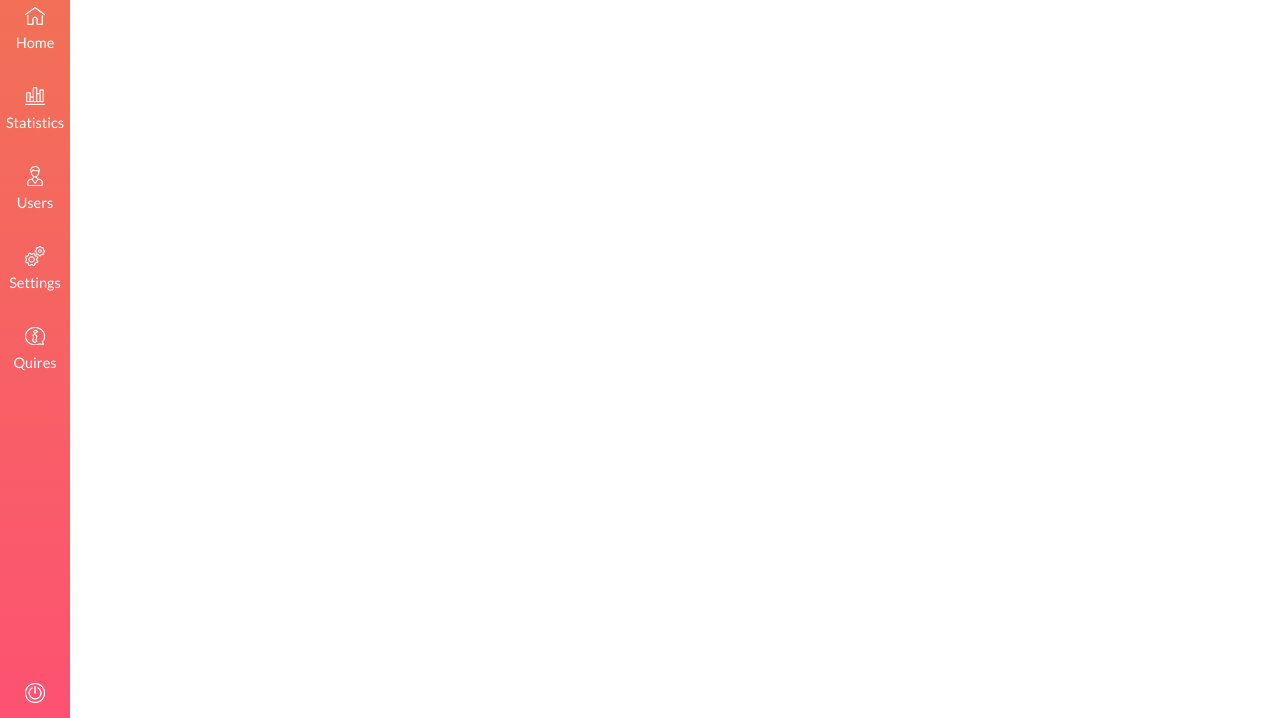
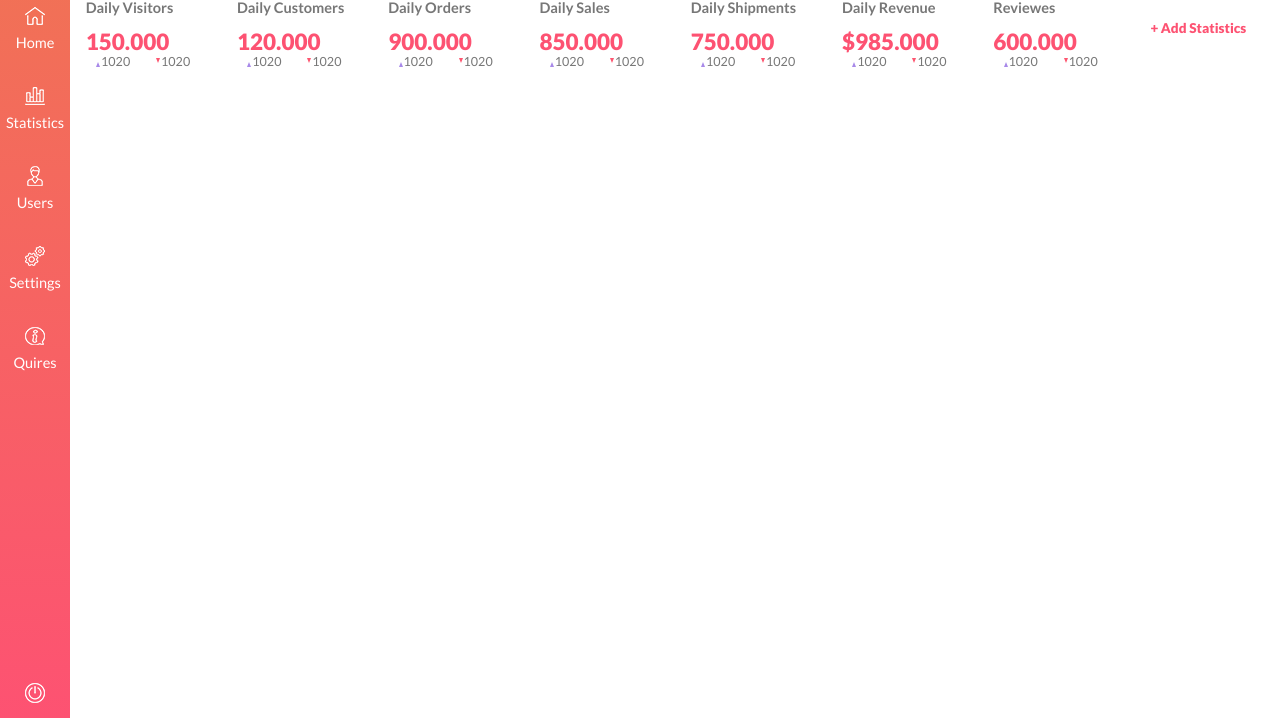
Before and after one commit to Khlustov/dashboard, a plain HTML site: page index.html in a window 1280 px wide. Shown: the part 82-800 px from the top of the page. Drawn offline with Linux system fonts and the light colour scheme.

Commit message:
feat: add info section

```diff
--- a/index.html
+++ b/index.html
@@ -47,7 +47,68 @@
                     <div class="profile__menu"></div>
                 </div>
             </header>
-            <section class="info"></section>
+            <!--info_section-->
+            <section class="info">
+                <div class="section__card">
+                    <h2 class="card__title">Daily Visitors</h2>
+                    <span class="card__value">150.000</span>
+                    <div class="card__statistic">
+                        <p class="statistic statistic--up">1020</p>
+                        <p class="statistic statistic--down">1020</p>
+                    </div>
+                </div>
+                <div class="section__card">
+                    <h2 class="card__title">Daily Customers</h2>
+                    <span class="card__value">120.000</span>
+                    <div class="card__statistic">
+                        <p class="statistic statistic--up">1020</p>
+                        <p class="statistic statistic--down">1020</p>
+                    </div>
+                </div>
+                <div class="section__card">
+                    <h2 class="card__title">Daily Orders</h2>
+                    <span class="card__value">900.000</span>
+                    <div class="card__statistic">
+                        <p class="statistic statistic--up">1020</p>
+                        <p class="statistic statistic--down">1020</p>
+                    </div>
+                </div>
+                <div class="section__card">
+                    <h2 class="card__title">Daily Sales</h2>
+                    <span class="card__value">850.000</span>
+                    <div class="card__statistic">
+                        <p class="statistic statistic--up">1020</p>
+                        <p class="statistic statistic--down">1020</p>
+                    </div>
+                </div>
+                <div class="section__card">
+                    <h2 class="card__title">Daily Shipments</h2>
+                    <span class="card__value">750.000</span>
+                    <div class="card__statistic">
+                        <p class="statistic statistic--up">1020</p>
+                        <p class="statistic statistic--down">1020</p>
+                    </div>
+                </div>
+                <div class="section__card">
+                    <h2 class="card__title">Daily Revenue</h2>
+                    <span class="card__value">$985.000</span>
+                    <div class="card__statistic">
+                        <p class="statistic statistic--up">1020</p>
+                        <p class="statistic statistic--down">1020</p>
+                    </div>
+                </div>
+                <div class="section__card">
+                    <h2 class="card__title">Reviewes</h2>
+                    <span class="card__value">600.000</span>
+                    <div class="card__statistic">
+                        <p class="statistic statistic--up">1020</p>
+                        <p class="statistic statistic--down">1020</p>
+                    </div>
+                </div>
+                <div class="section__card section__card--add">
+                    <button class="add-btn">+ Add Statistics</button>
+                </div>
+            </section>
             <main class="main"></main>
             <div class="sidebar">
                 <aside class="aside"></aside>
--- a/source/scss/components/_box.scss
+++ b/source/scss/components/_box.scss
@@ -1,4 +1,7 @@
 .box {
     width: 100%;
     height: 100vh;
+    display: flex;
+    flex-wrap: wrap;
+    flex-direction: column;
 }
--- a/source/scss/components/_header.scss
+++ b/source/scss/components/_header.scss
@@ -4,6 +4,9 @@
     justify-content: space-between;
     width: 100%;
     height: 70px;
+    @include mobile {
+        display: none;
+    }
 }
 
 .header__menu {
--- a/source/scss/components/_info.scss
+++ b/source/scss/components/_info.scss
@@ -0,0 +1,78 @@
+.info {
+    display: flex;
+    flex-wrap: wrap;
+    justify-content: space-around;
+}
+
+.card__statistic {
+    display: flex;
+    flex-direction: row;
+    justify-content: space-around;
+    box-sizing: border-box;
+}
+
+.section__card {
+    width: 120px;
+}
+
+.card__title {
+    font-family: $primary-font;
+    font-weight: 700;
+    font-size: calc(12px + 0.2vw);
+    color: $primary-color;
+}
+
+.card__value {
+    font-family: $primary-font;
+    font-weight: 900;
+    font-size: calc(20px + 0.2vw);
+    color: $card-value-color;
+    text-align: center;
+}
+
+.statistic {
+    position: relative;
+    margin: 0 auto;
+    font-family: $primary-font;
+    font-weight: 400;
+    font-size: calc(10px + 0.2vw);
+    color: $primary-color;
+}
+
+.statistic--up::before {
+    top: 50%;
+    left: -5px;
+    position: absolute;
+    content: "";
+    width: 0;
+    height: 0;
+    border-style: solid;
+    border-width: 0 2.5px 5px 2.5px;
+    border-color: transparent transparent #A889E9 transparent;
+}
+
+.statistic--down::after {
+    top: 20%;
+    left: -5px;
+    position: absolute;
+    content: "";
+    width: 0;
+    height: 0;
+    border-style: solid;
+    border-width: 5px 2.5px 0 2.5px;
+    border-color: #FD5670 transparent transparent transparent;
+}
+
+.section__card--add {
+    display: flex;
+    align-items: center;
+}
+
+.add-btn {
+    font-family: $primary-font;
+    font-weight: 900;
+    font-size: calc(11px + 0.2vw);
+    color: $card-value-color;
+    border: none;
+    background-color: $secondary-color;
+}
--- a/source/scss/components/_nav.scss
+++ b/source/scss/components/_nav.scss
@@ -1,6 +1,9 @@
 .nav {
     width: 70px;
     height: 100vh;
+    @include mobile {
+        display: none;
+    }
 }
 
 .nav__logo {
--- /dev/null
+++ b/source/scss/config/_mixins.scss
@@ -0,0 +1,5 @@
+@mixin mobile {
+    @media (max-width: $mobile) {
+        @content;
+    }
+}
--- a/source/scss/config/_variables.scss
+++ b/source/scss/config/_variables.scss
@@ -7,7 +7,9 @@ $font-weights: ("regular": 400,
 $primary-color: #777777;
 $secondary-color: #FFFFFF;
 $profile-color: #FC6664;
-
-
+$card-value-color: #FD5272;
 
 $primary-background-color: #FFFFFF;
+
+$mobile: 768px;
+$desctop: 1280px;
```
Also changed, not shown: source/style/main.css, 1 other file.
